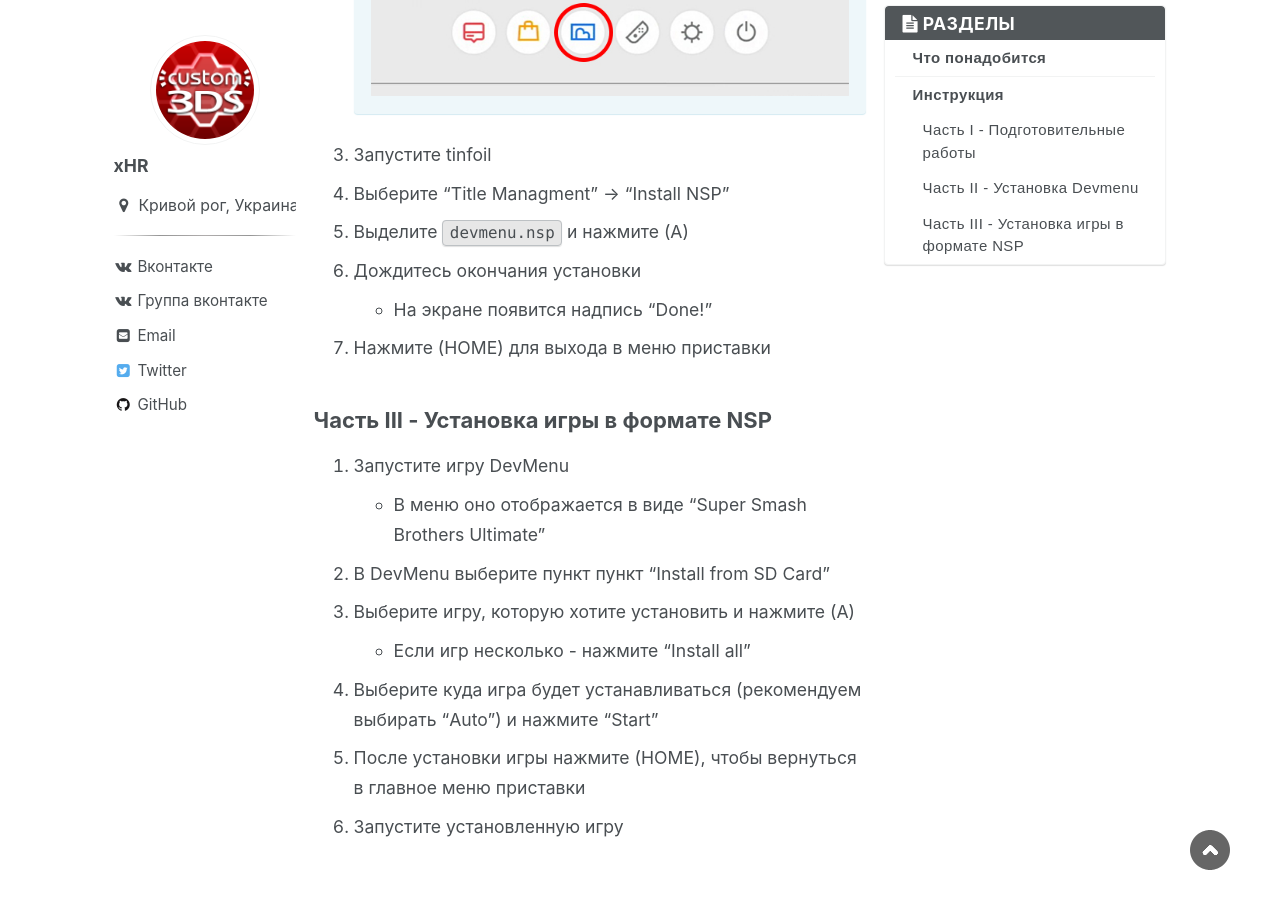
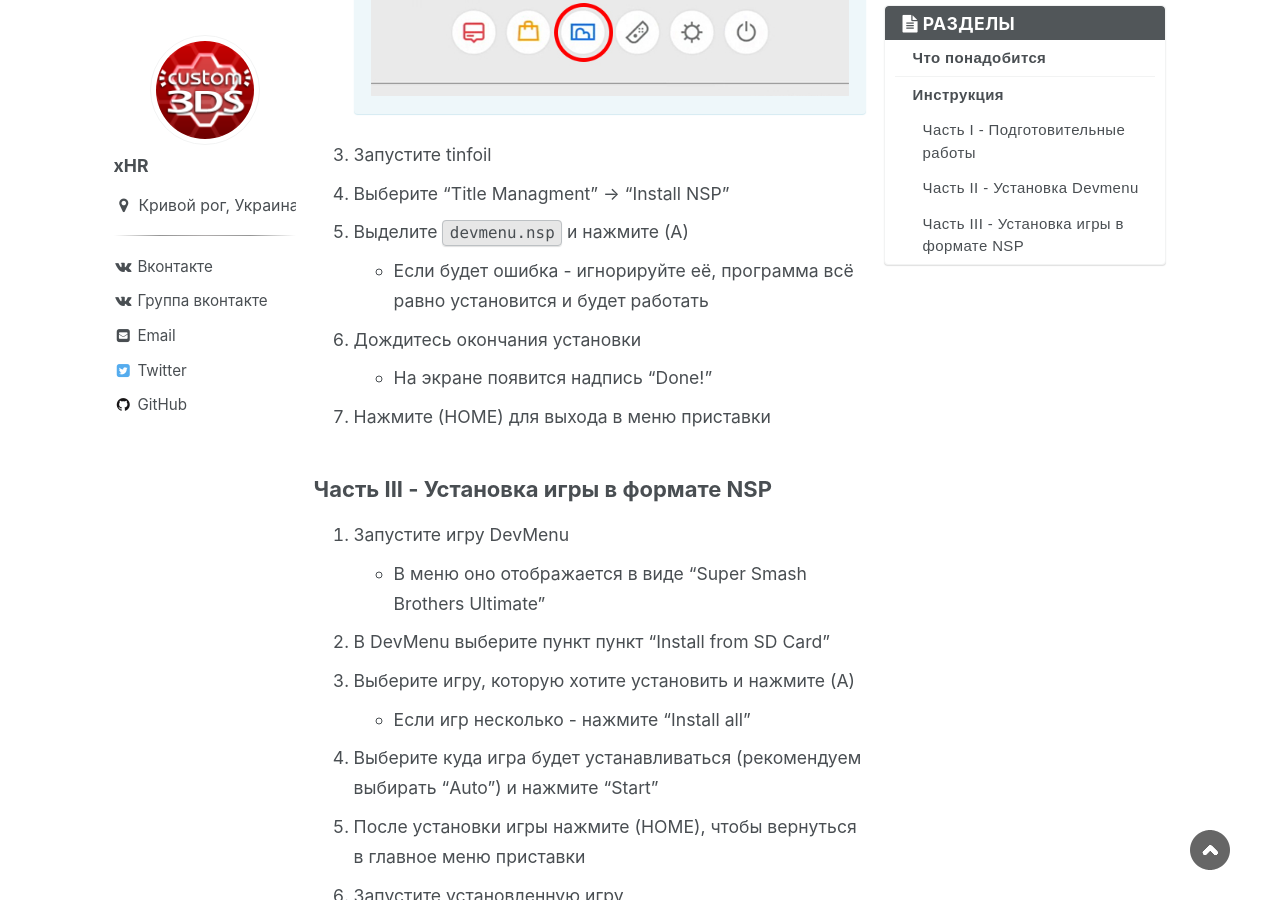
Before and after one commit to rashevskyv/kefir, a Jekyll site: the page built from _pages/atmos/atmos-games.md, in a window 1280 px wide and 900 px high, scrolled down 1703 px. Built offline with Jekyll 4.4.1, drawn with Linux system fonts in a browser that asks for light colours; nearby versions of some CDN libraries.

Commit message:
note about tinfoil error

```diff
--- a/_pages/atmos/atmos-games.md
+++ b/_pages/atmos/atmos-games.md
@@ -37,6 +37,7 @@
 1. Запустите tinfoil
 1. Выберите "Title Managment" -> "Install NSP"
 1. Выделите `devmenu.nsp` и нажмите (A)
+	* Если будет ошибка - игнорируйте её, программа всё равно установится и будет работать
 1. Дождитесь окончания установки
 	* На экране появится надпись "Done!"
 1. Нажмите (HOME) для выхода в меню приставки
```
